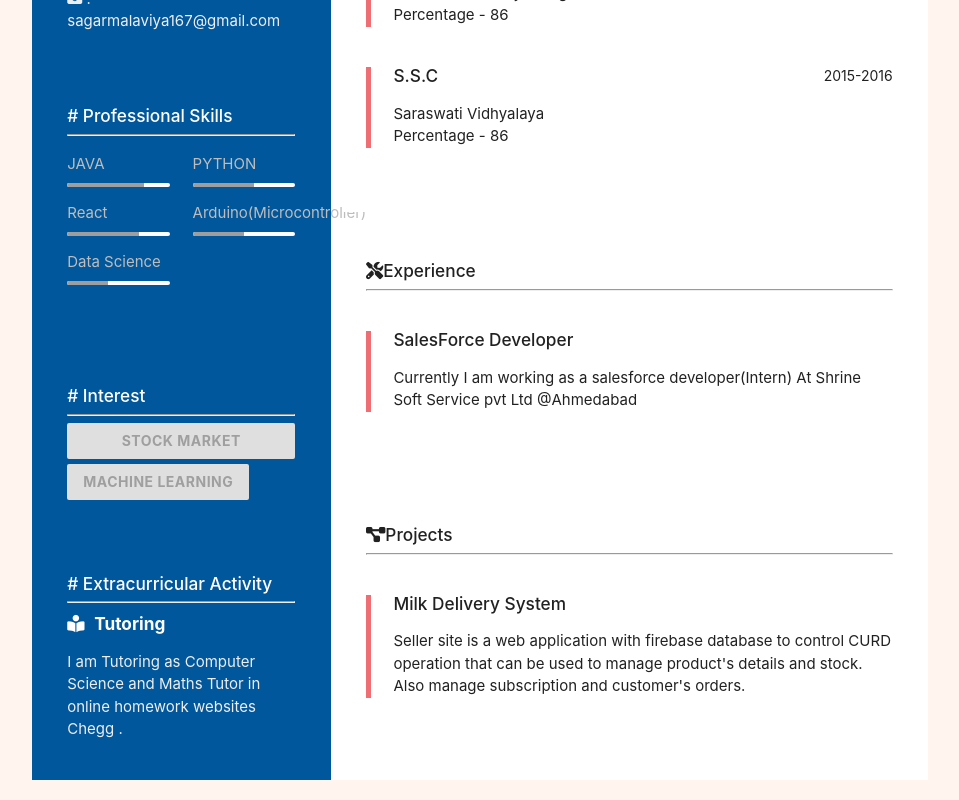
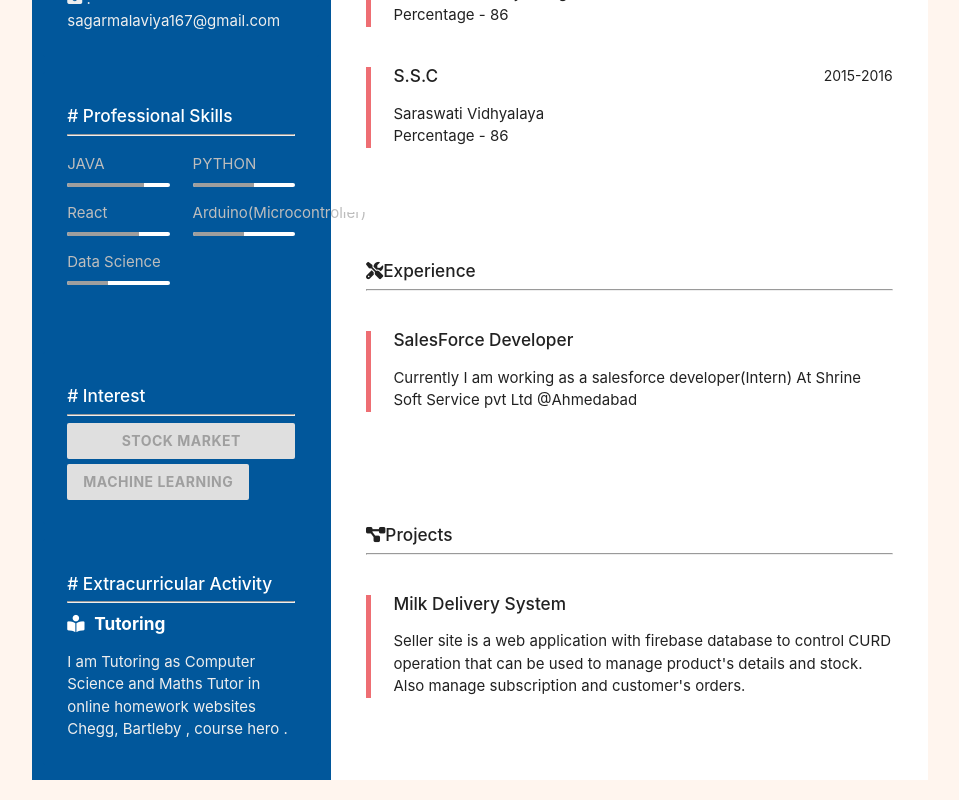
Before and after one commit to Sagar-1804/resume, a React (Create React App) app: page / in a window 1280 px wide. Shown: the part 479-1279 px from the top of the page, without its empty margins (160-1119 px from the left). Built offline with nearby package versions, Linux system fonts and the light colour scheme.

Commit message:
Update Skills.js
added websites

```diff
--- a/src/Skills.js
+++ b/src/Skills.js
@@ -74,7 +74,7 @@ const Skills = () => {
                         <p className="grey-text text-lighten-3 pt">
 
 I am Tutoring as Computer Science and Maths
-Tutor in online homework websites Chegg .</p>
+Tutor in online homework websites Chegg, Bartleby , course hero .</p>
 
 
                     </div></div>
```
